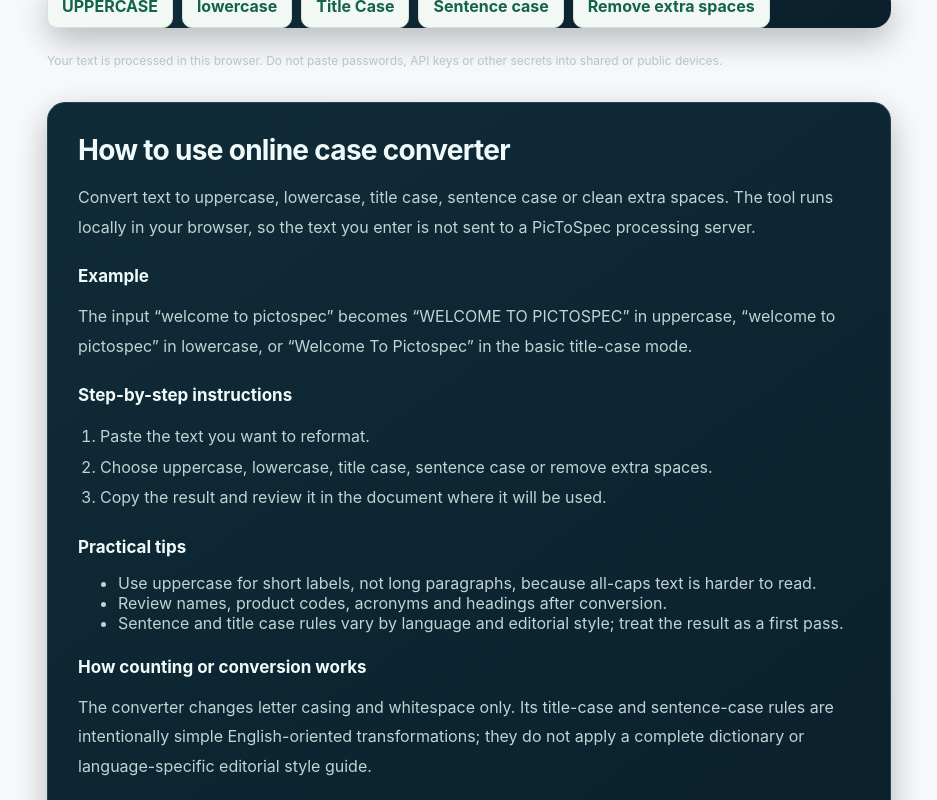
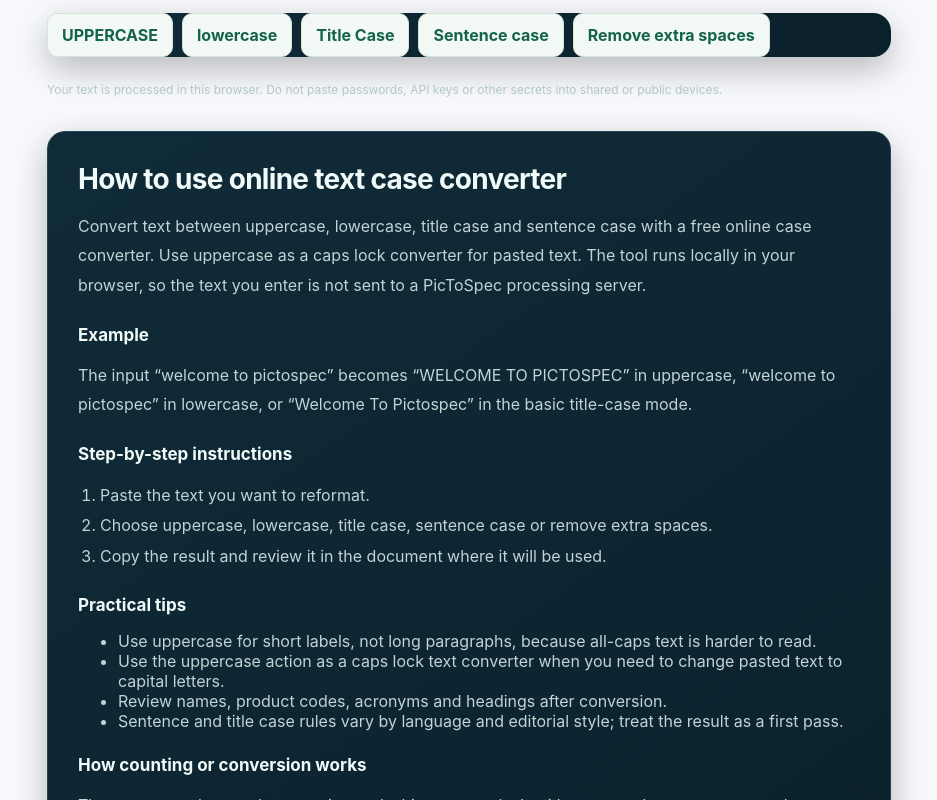
Before and after one commit to ya6331856-cpu/pic-to-spec, a Next.js app: page /case-converter in a window 1280 px wide. Shown: the part 880-1680 px from the top of the page, without its empty margins (171-1108 px from the left). Built offline with nearby package versions, Linux system fonts and the light colour scheme; no server answers.

Commit message:
Cover caps lock text conversion query accurately

```diff
--- a/components/TextTool.tsx
+++ b/components/TextTool.tsx
@@ -4,13 +4,13 @@ import ToolSearch from "@/components/ToolSearch";
 type Kind="word-counter"|"case-converter"|"json-formatter"|"base64-encoder-decoder";
 const config:Record<Kind,{title:string;desc:string;placeholder:string}>={
  "word-counter":{title:"Word and Character Counter",desc:"Count words, characters, sentences, paragraphs and lines instantly. Emoji and combined characters are counted as visible characters where your browser supports it.",placeholder:"Type or paste your text here..."},
- "case-converter":{title:"Online Case Converter",desc:"Convert text to uppercase, lowercase, title case, sentence case or clean extra spaces.",placeholder:"Enter text to convert..."},
+ "case-converter":{title:"Online Text Case Converter",desc:"Convert text between uppercase, lowercase, title case and sentence case with a free online case converter. Use uppercase as a caps lock converter for pasted text.",placeholder:"Enter text to convert..."},
  "json-formatter":{title:"JSON Formatter and Validator",desc:"Format, beautify, minify and validate JSON data in your browser with clear error messages.",placeholder:'Paste JSON here, e.g. {"name":"PicToSpec"}'},
  "base64-encoder-decoder":{title:"Base64 Encoder and Decoder",desc:"Encode plain text to Base64 or decode Base64 strings locally in your browser.",placeholder:"Enter text or Base64 data..."}
 };
 const faqs:Record<Kind,{q:string;a:string}[]> = {
  "word-counter":[{q:"How are words counted?",a:"Words are counted as groups of non-whitespace characters. The count updates as you type or paste text."},{q:"Are emojis counted as one character?",a:"The counter uses grapheme counting where supported by your browser, so combined emoji and accented characters are counted as visible characters."}],
- "case-converter":[{q:"What does title case do?",a:"Title case capitalizes the first letter of each word using basic English word boundaries. It is a quick formatting aid, not a full editorial style checker."},{q:"Does the converter change the meaning of my text?",a:"It changes letter casing or repeated whitespace only. Review names, abbreviations and language-specific capitalization after conversion."}],
+ "case-converter":[{q:"What does title case do?",a:"Title case capitalizes the first letter of each word using basic English word boundaries. It is a quick formatting aid, not a full editorial style checker."},{q:"Can I use this as a caps lock converter?",a:"Yes. Choose UPPERCASE to turn pasted text into capital letters, or lowercase to change it back. This converts text in the page; it does not control the physical Caps Lock key on your keyboard."},{q:"Does the converter change the meaning of my text?",a:"It changes letter casing or repeated whitespace only. Review names, abbreviations and language-specific capitalization after conversion."}],
  "json-formatter":[{q:"Does formatting JSON change its data?",a:"Formatting changes whitespace and indentation. Minifying removes unnecessary whitespace; the JSON values and structure are retained."},{q:"Does this tool execute JSON or code?",a:"No. It parses JSON syntax in your browser and formats the data. It does not execute scripts or code contained in the input."}],
  "base64-encoder-decoder":[{q:"Is Base64 encryption?",a:"No. Base64 is an encoding format, not encryption. Anyone can decode Base64 text, so never use it to protect passwords or secrets."},{q:"Can I encode non-English text?",a:"Yes. This tool encodes UTF-8 text, including common non-English characters and emoji."}]
 };
@@ -24,7 +24,8 @@ const guides:Record<Kind,{example:string;steps:string[];tips:string[];notes:stri
  "case-converter":{
   example:"The input “welcome to pictospec” becomes “WELCOME TO PICTOSPEC” in uppercase, “welcome to pictospec” in lowercase, or “Welcome To Pictospec” in the basic title-case mode.",
   steps:["Paste the text you want to reformat.","Choose uppercase, lowercase, title case, sentence case or remove extra spaces.","Copy the result and review it in the document where it will be used."],
-  tips:["Use uppercase for short labels, not long paragraphs, because all-caps text is harder to read.","Review names, product codes, acronyms and headings after conversion.","Sentence and title case rules vary by language and editorial style; treat the result as a first pass."],
+  tips:["Use uppercase for short labels, not long paragraphs, because all-caps text is harder to read.",
+  "Use the uppercase action as a caps lock text converter when you need to change pasted text to capital letters.","Review names, product codes, acronyms and headings after conversion.","Sentence and title case rules vary by language and editorial style; treat the result as a first pass."],
   notes:"The converter changes letter casing and whitespace only. Its title-case and sentence-case rules are intentionally simple English-oriented transformations; they do not apply a complete dictionary or language-specific editorial style guide."
  },
  "json-formatter":{
```
